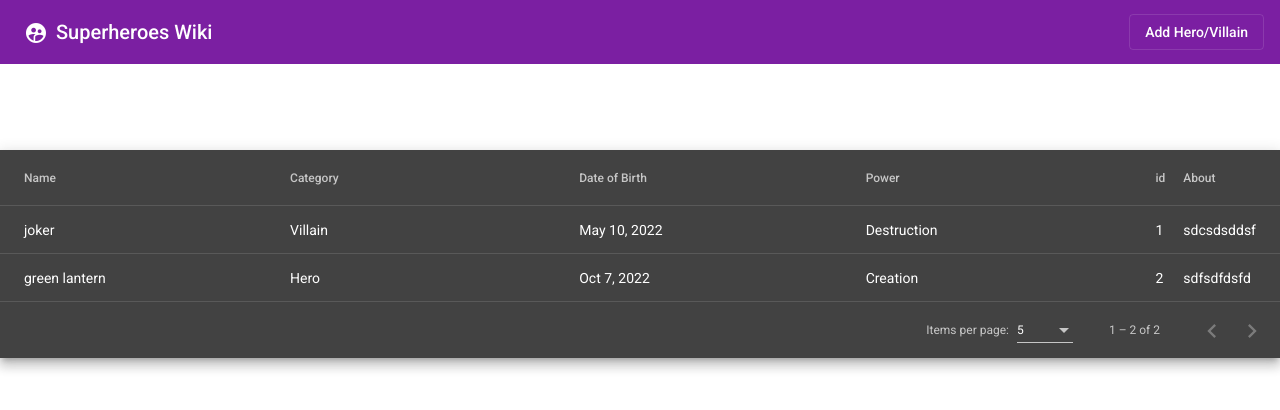
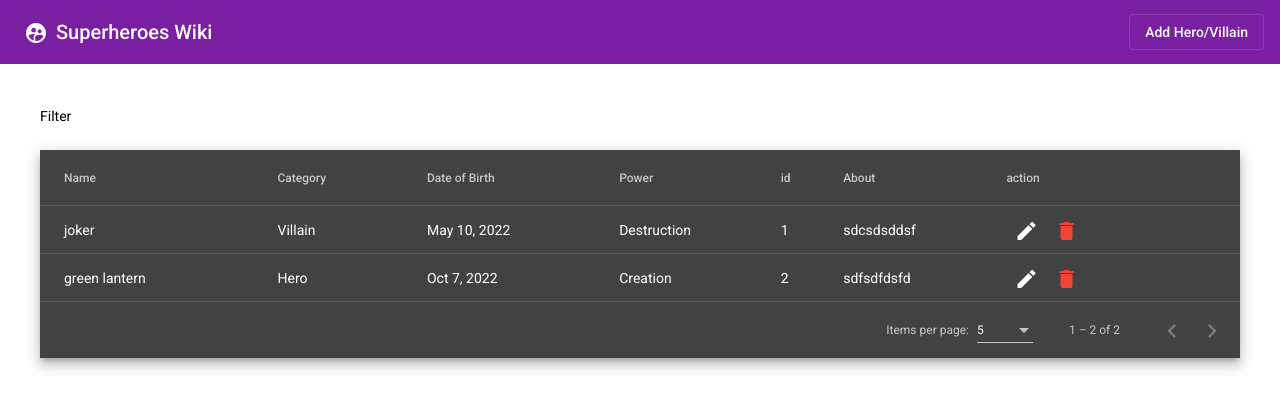
Before and after one commit to Dang3rZone/SuperHeroesCrud-Angular, an Angular app in the folder SuperheroesCrud/: page / in a window 1280 px wide. Shown: the top 410 px of the page. Built offline with nearby package versions, Linux system fonts and the light colour scheme; data requests are answered from the project's data file.

Commit message:
feat: added edit and delete btn, ediot populates form

```diff
--- a/SuperheroesCrud/src/app/app.component.html
+++ b/SuperheroesCrud/src/app/app.component.html
@@ -64,6 +64,18 @@
           <th mat-header-cell *matHeaderCellDef mat-sort-header>About</th>
           <td mat-cell *matCellDef="let row">{{ row.about }}</td>
         </ng-container>
+        <!-- Fruit Column -->
+        <ng-container matColumnDef="action">
+          <th mat-header-cell *matHeaderCellDef mat-sort-header>action</th>
+          <td mat-cell *matCellDef="let row">
+            <button mat-icon-button color="white" (click)="editSupe(row)">
+              <mat-icon>edit</mat-icon>
+            </button>
+            <button mat-icon-button color="warn">
+              <mat-icon>delete</mat-icon>
+            </button>
+          </td>
+        </ng-container>
 
         <tr mat-header-row *matHeaderRowDef="displayedColumns"></tr>
         <tr mat-row *matRowDef="let row; columns: displayedColumns"></tr>
--- a/SuperheroesCrud/src/app/app.component.scss
+++ b/SuperheroesCrud/src/app/app.component.scss
@@ -1,6 +1,7 @@
 .example-spacer {
   flex: 1 1 auto;
 }
+
 table {
   width: 100%;
 }
@@ -10,7 +11,11 @@ table {
   width: 100%;
 }
 
-td,
-th {
-  width: 25%;
+mat-label {
+  color: black;
 }
+
+.container {
+  max-width: 1200px;
+  margin: 0 auto;
+}
--- a/SuperheroesCrud/src/app/app.component.ts
+++ b/SuperheroesCrud/src/app/app.component.ts
@@ -21,6 +21,7 @@ export class AppComponent implements OnInit {
     'power',
     'id',
     'about',
+    'action',
   ];
   dataSource!: MatTableDataSource<any>;
 
@@ -51,6 +52,13 @@ export class AppComponent implements OnInit {
     });
   }
 
+  editSupe(row: any) {
+    this.dialog.open(DialogComponent, {
+      width: '30%',
+      data: row,
+    });
+  }
+
   applyFilter(event: Event) {
     const filterValue = (event.target as HTMLInputElement).value;
     this.dataSource.filter = filterValue.trim().toLowerCase();
--- a/SuperheroesCrud/src/app/dialog/dialog.component.ts
+++ b/SuperheroesCrud/src/app/dialog/dialog.component.ts
@@ -1,7 +1,7 @@
-import { Component, OnInit } from '@angular/core';
+import { Component, Inject, OnInit } from '@angular/core';
 import { FormGroup, FormBuilder, Validators } from '@angular/forms';
 import { ApiService } from '../services/api.service';
-import { MatDialogRef } from '@angular/material/dialog';
+import { MatDialogRef, MAT_DIALOG_DATA } from '@angular/material/dialog';
 
 export interface DialogData {
   animal: 'panda' | 'unicorn' | 'lion';
@@ -19,7 +19,8 @@ export class DialogComponent implements OnInit {
   constructor(
     private FormBuilder: FormBuilder,
     private api: ApiService,
-    private dialogRef: MatDialogRef<DialogComponent>
+    private dialogRef: MatDialogRef<DialogComponent>,
+    @Inject(MAT_DIALOG_DATA) public editData: any
   ) {}
 
   ngOnInit(): void {
@@ -31,6 +32,15 @@ export class DialogComponent implements OnInit {
       id: ['', Validators.required],
       about: [''],
     });
+
+    if (this.editData) {
+      this.supeForm.controls['name'].setValue(this.editData.name);
+      this.supeForm.controls['category'].setValue(this.editData.category);
+      this.supeForm.controls['dateBirth'].setValue(this.editData.name);
+      this.supeForm.controls['power'].setValue(this.editData.power);
+      this.supeForm.controls['id'].setValue(this.editData.id);
+      this.supeForm.controls['about'].setValue(this.editData.about);
+    }
   }
 
   addSupe() {
```
